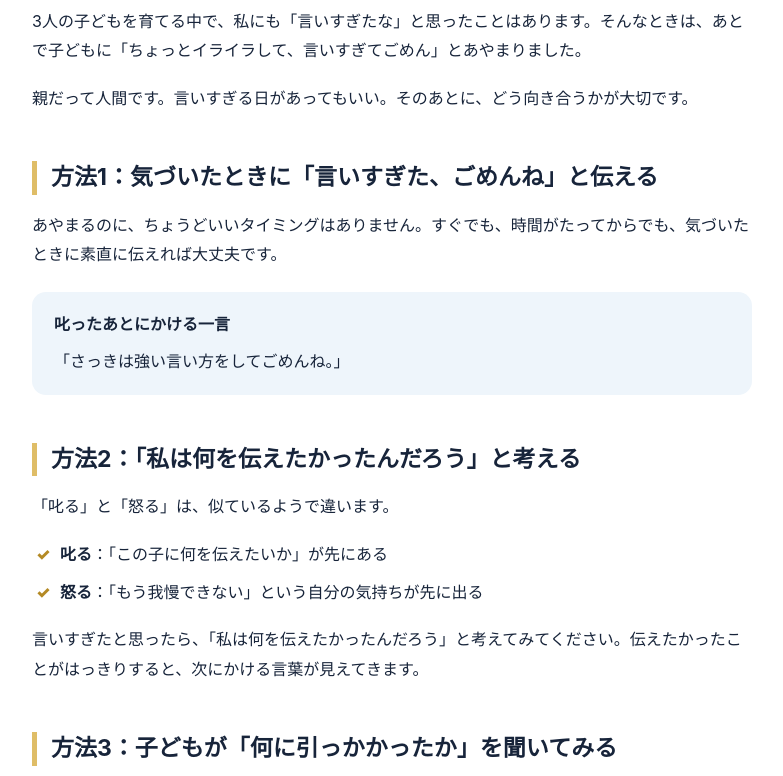
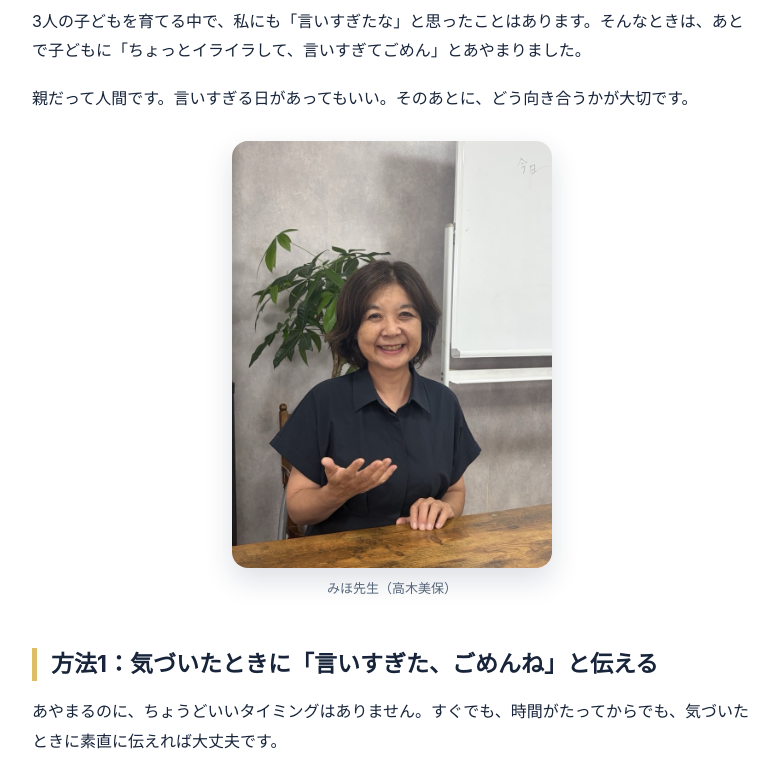
Before and after one commit to sattakagi-oak/parents_school, a website: page column/shikarisugita-hi/index.html in a window 1280 px wide. Shown: the part 561-1337 px from the top of the page, without its empty margins (248-1031 px from the left). Drawn offline with Linux system fonts and the light colour scheme.

Commit message:
Column 叱りすぎた日: add Miho's photo after her own story
Co-Authored-By: Claude Opus 5.5 <noreply@anthropic.com>

```diff
--- a/column/shikarisugita-hi/index.html
+++ b/column/shikarisugita-hi/index.html
@@ -45,6 +45,10 @@ if (/(^|\.)school-oak-m\.jp$/.test(location.hostname)) {
     <h2>みほ先生にも「言いすぎた」日はありました</h2>
     <p>3人の子どもを育てる中で、私にも「言いすぎたな」と思ったことはあります。そんなときは、あとで子どもに「ちょっとイライラして、言いすぎてごめん」とあやまりました。</p>
     <p>親だって人間です。言いすぎる日があってもいい。そのあとに、どう向き合うかが大切です。</p>
+    <figure style="margin:28px auto;max-width:320px;text-align:center">
+      <img src="../../images/site/miho-smile.jpg" alt="笑顔で手を差し出す高木美保（みほ先生）" width="750" height="1000" loading="lazy" style="width:100%;border-radius:16px;box-shadow:0 12px 28px rgba(11,37,74,.15)">
+      <figcaption style="color:var(--sub);font-size:13px;margin-top:8px">みほ先生（高木美保）</figcaption>
+    </figure>
 
     <h2>方法1：気づいたときに「言いすぎた、ごめんね」と伝える</h2>
     <p>あやまるのに、ちょうどいいタイミングはありません。すぐでも、時間がたってからでも、気づいたときに素直に伝えれば大丈夫です。</p>
```
Also changed, not shown: site-src/column/shikarisugita-hi.html (+4 -0 lines), images/site/miho-smile.jpg (added).
